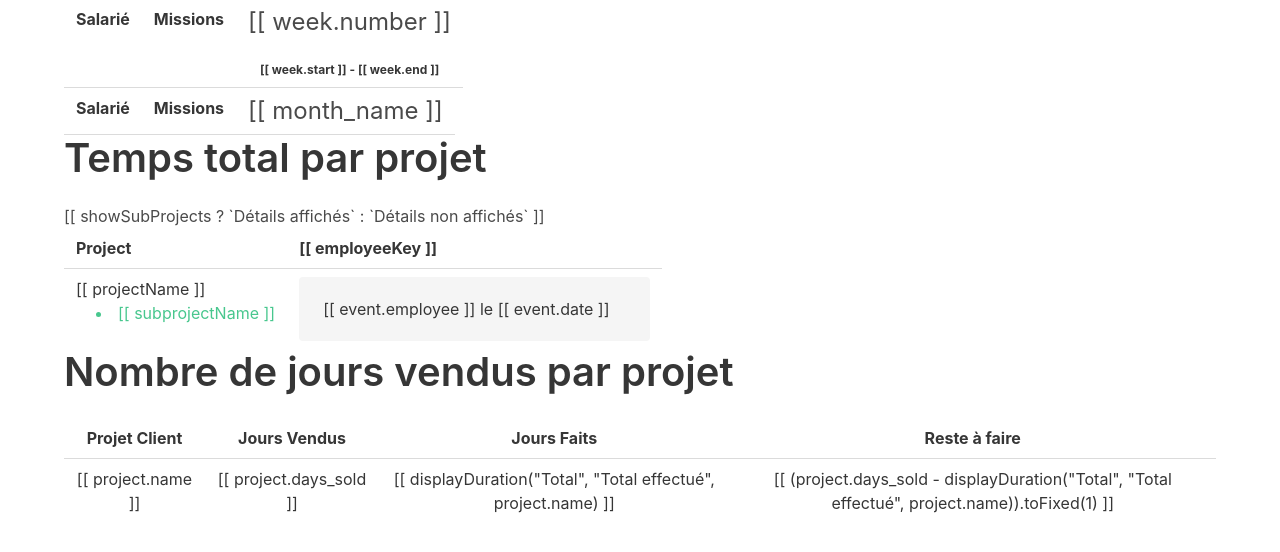
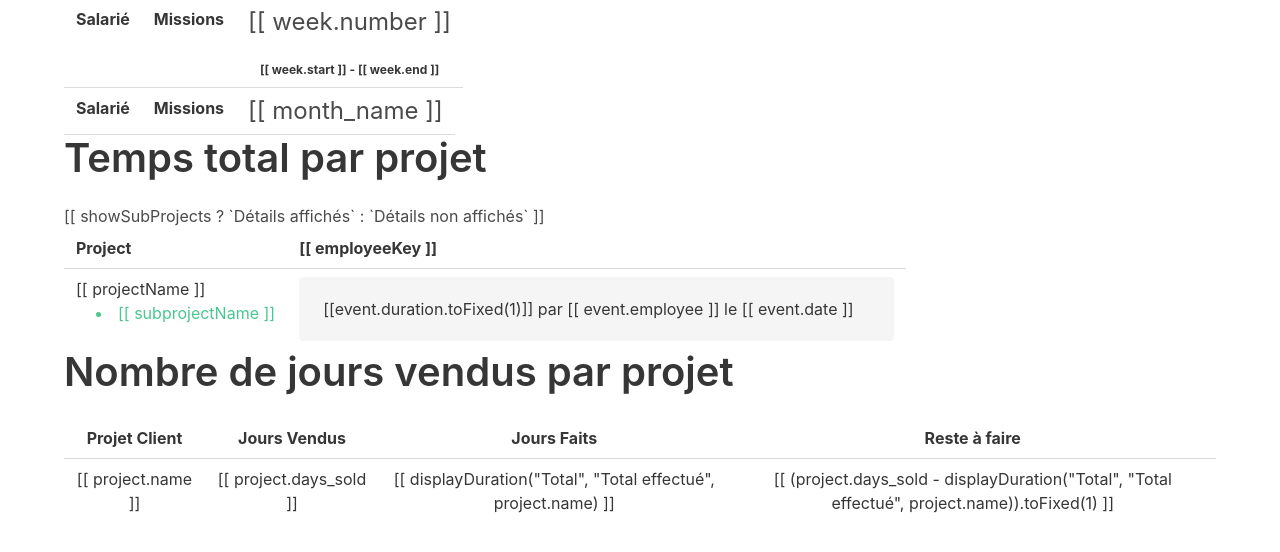
Before and after one commit to TelesCoop/white-rabbit, a Django app: template white_rabbit/templates/home.html in a window 1280 px wide. Shown: the part 159-711 px from the top of the page. Run offline with Django 3.2, Linux system fonts and the light colour scheme; the template is opened without the code that fills it, so the values that code supplies are empty; the visitor is signed in with stand-in values (Sample User, id 1); some libraries are stand-ins or nearby versions.

Commit message:
feat: show duration detail in projectTotals

```diff
--- a/white_rabbit/templates/home.html
+++ b/white_rabbit/templates/home.html
@@ -149,6 +149,7 @@
 
             </table>
         </b-tab-item>
+
         <b-tab-item label="Total par projet">
             <h2 class="title is-2">Temps total par projet</h2>
             <b-field>
@@ -205,7 +206,7 @@
                                         <ul>
                                             <li v-for="(event, event_ix) in getEvents(employeeKey, month, projectName)"
                                                 :key="event_ix">
-                                                [[ event.employee ]] le [[ event.date ]]
+                                                [[event.duration.toFixed(1)]] par [[ event.employee ]] le [[ event.date ]]
                                             </li>
                                         </ul>
                                     </div>
--- a/white_rabbit/views.py
+++ b/white_rabbit/views.py
@@ -148,6 +148,7 @@ def upcoming_time(
 class ProjectDetail(TypedDict):
     employee: str
     date: datetime.date
+    duration: float
 
 
 class ProjectTime(TypedDict):
@@ -222,6 +223,7 @@ def time_per_employee_per_month_per_project(  # noqa: C901
                             {
                                 "employee": employee.name,
                                 "date": event_date,
+                                "duration": duration
                             }
                         )
 
```
